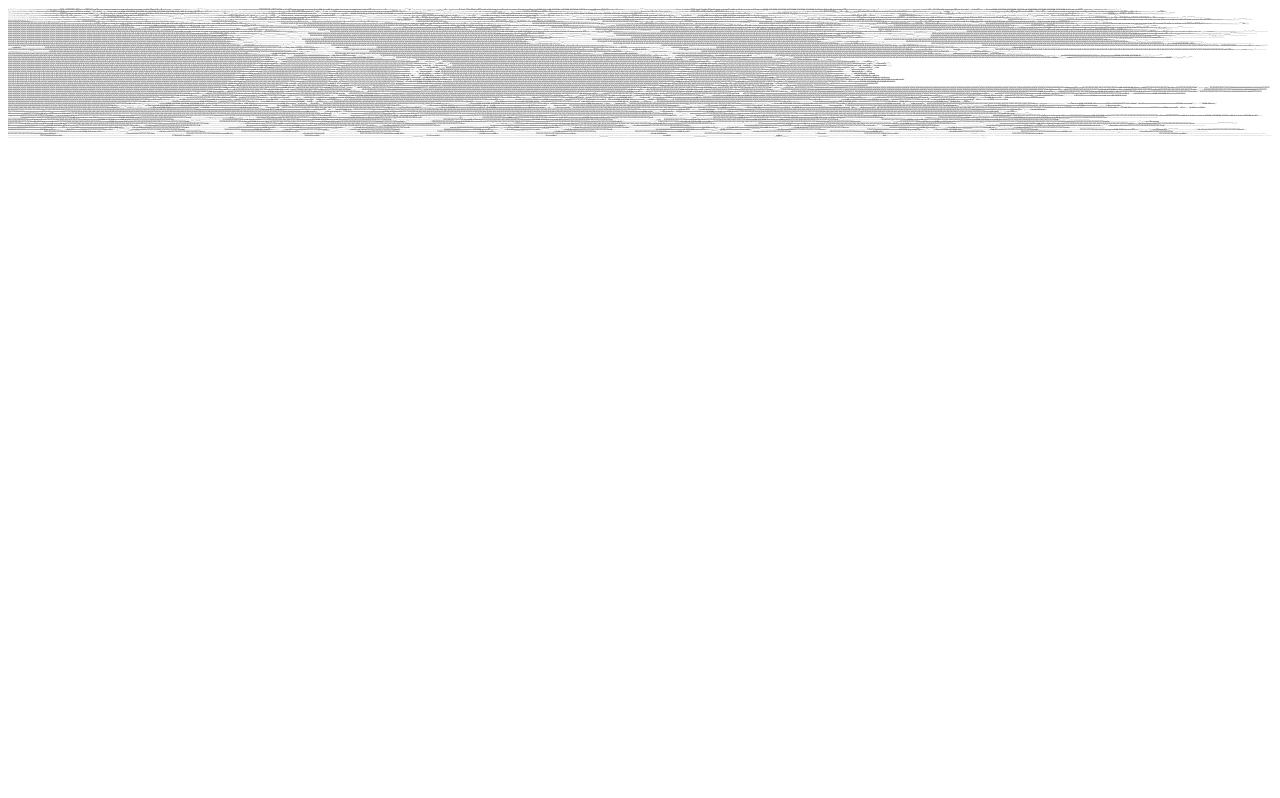
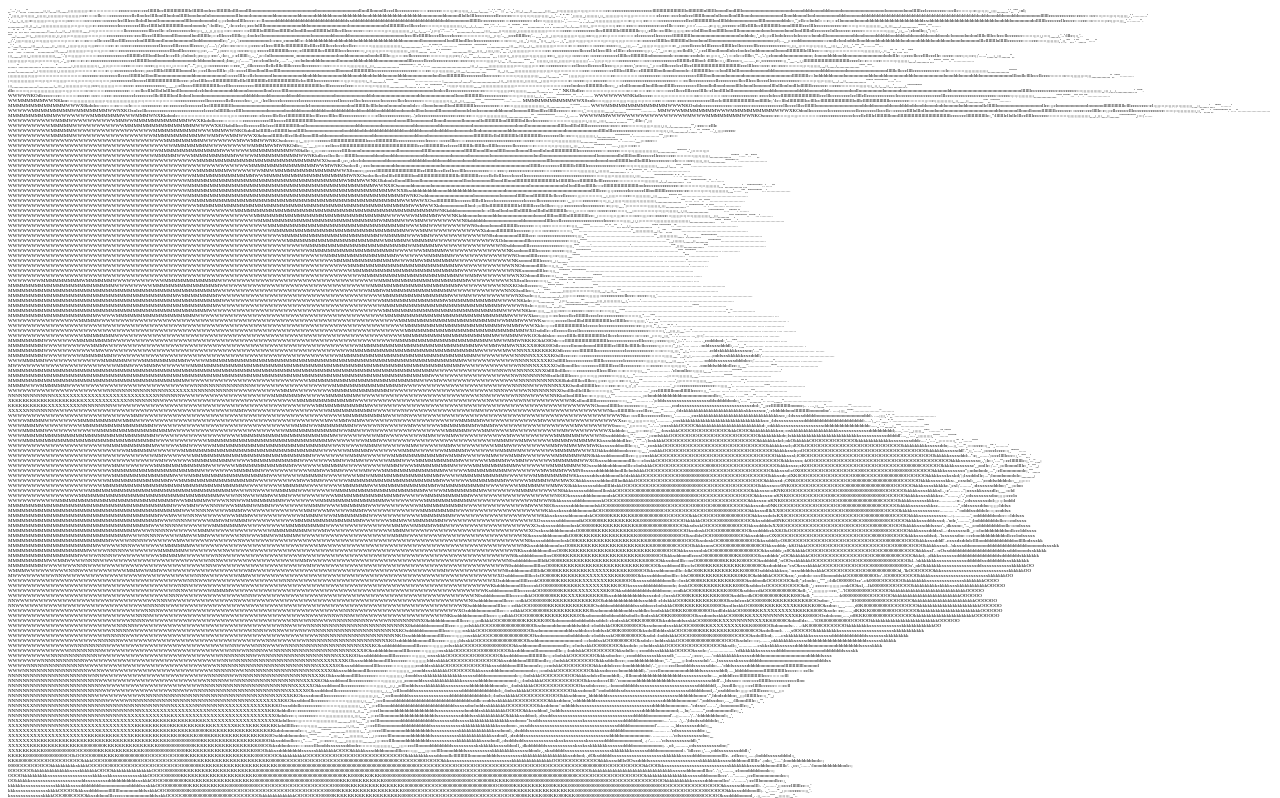
Before and after one commit to NamVz/asciiart, a plain HTML site: page index.html in a window 1280 px wide. Shown: the top 798 px of the page. Drawn offline with Linux system fonts and the light colour scheme.

Commit message:
Update index.html

```diff
--- a/index.html
+++ b/index.html
@@ -1,4 +1,4 @@
-<p style="font-size:2px;font-family:'Calibri'">,,'...',::,,,,,'',,,,,,,,,,,,;;,;;,,,,,;;;,,,,,,;;;;;;;;;;;;;;::c:::::::::::::::::::ccccc:cccc:cccllllllllcclllllllllllllllllllclllllllloolcccllllllllllollllooollllooooooooooooooooooooooooodooooooooooooooooolloolllloooolllccclllcccccccccc::::::cccccc:::::::;;:c:;;:;;;;,,;,,,,,;,,,,,,,'..','..'''';;'
+<div id="result-preview-wrap" class="preview-mono" style="font-size: 5px; ">,,'...',::,,,,,'',,,,,,,,,,,,;;,;;,,,,,;;;,,,,,,;;;;;;;;;;;;;;::c:::::::::::::::::::ccccc:cccc:cccllllllllcclllllllllllllllllllclllllllloolcccllllllllllollllooollllooooooooooooooooooooooooodooooooooooooooooolloolllloooolllccclllcccccccccc::::::cccccc:::::::;;:c:;;:;;;;,,;,,,,,;,,,,,,,'..','..'''';;'
 ,,'.,,',;;;,,;,,,,,;;,,,,,,,,,,;;;;,,,,,;::;;;;;;;;;;;;:::;;:;;::::::::::::cc::ccccccccccccccccccllllllllllllllllllllllllolllllllllllollllllloooolloollllllooooooooooooooooooodooooddddoooodddoooodooooooooooooooooolooooooolooollllllcclccccccccc::ccllc::::::::;::c:;;::;;:;,,;;;;,,,,,,,,,'.',,''''',:ol;
 ,'',;;;;;,;;::;;;;;;,,;;;;;;;,;;;;;;;;;;;::;;;;;;;;;;::cc::::::cllc:::::ccccccccccllclloolccllllloollllooloolllllllooolooololoooooooooollloooolooooooooddooooooooddooooodddddddoooodddddddddoodddddddddddddodddddddooooooooddooooolllollcllllcccccccccllc:cc:cc::::::;::;::;::;;;;;:;;;;;,,;,,'...'','',''''
 ',;;;;;;;,,;;;;;;;;;;,;;,,;;;;;;;;;;::;:::;;;;:::::::::::::::::clcccc::cccloolccclllllllloooolollooolloollllloooloooooooooooolllooddoooolloolooooooooodddoooooodddddddddddddddddddddddddddddddddddddddddddddddodddooodddooodddooooooooollllllcccccccccccc:cccc::::cc::::;:::::;;::;::;;;;;;,.','...........'
@@ -263,4 +263,6 @@ l:,..............                          .   ..  .. ..........................
                                                                                                                                                                                      ...........                                       .                                      . .......    ...  ....
                                                                                                                                                                                      .. .....                                                                                      ..      .... ............
                                                                                                                                                                                      .                                                                                                      ....  .   ......
-                                                                                                                                                                                     .                                                                                                .    ........        .</p>
+                                                                                                                                                                                     .                                                                                                .    ........        .
+                                                                                                                                                                                     .                                                                          .                    ....  ....
+</div>
```
